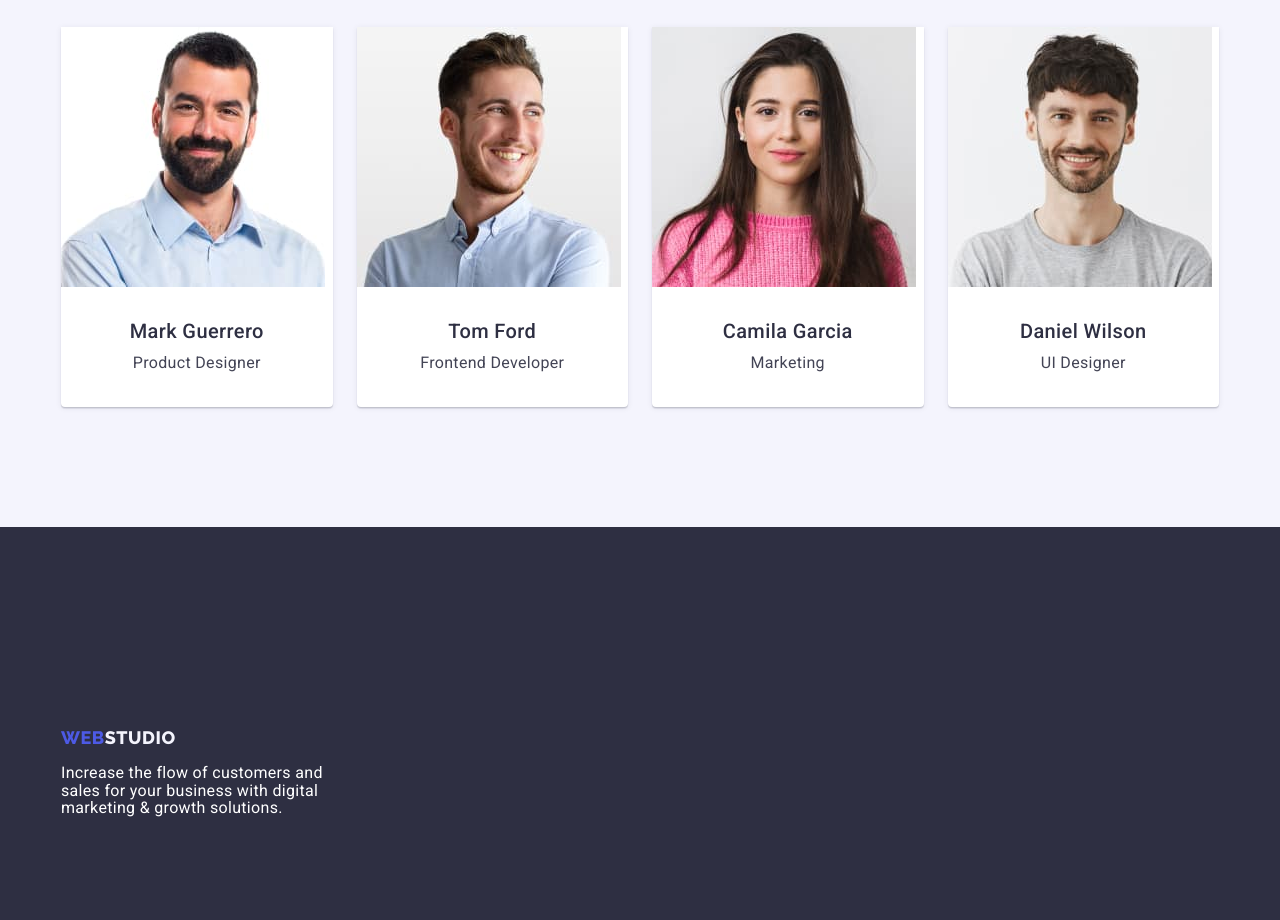
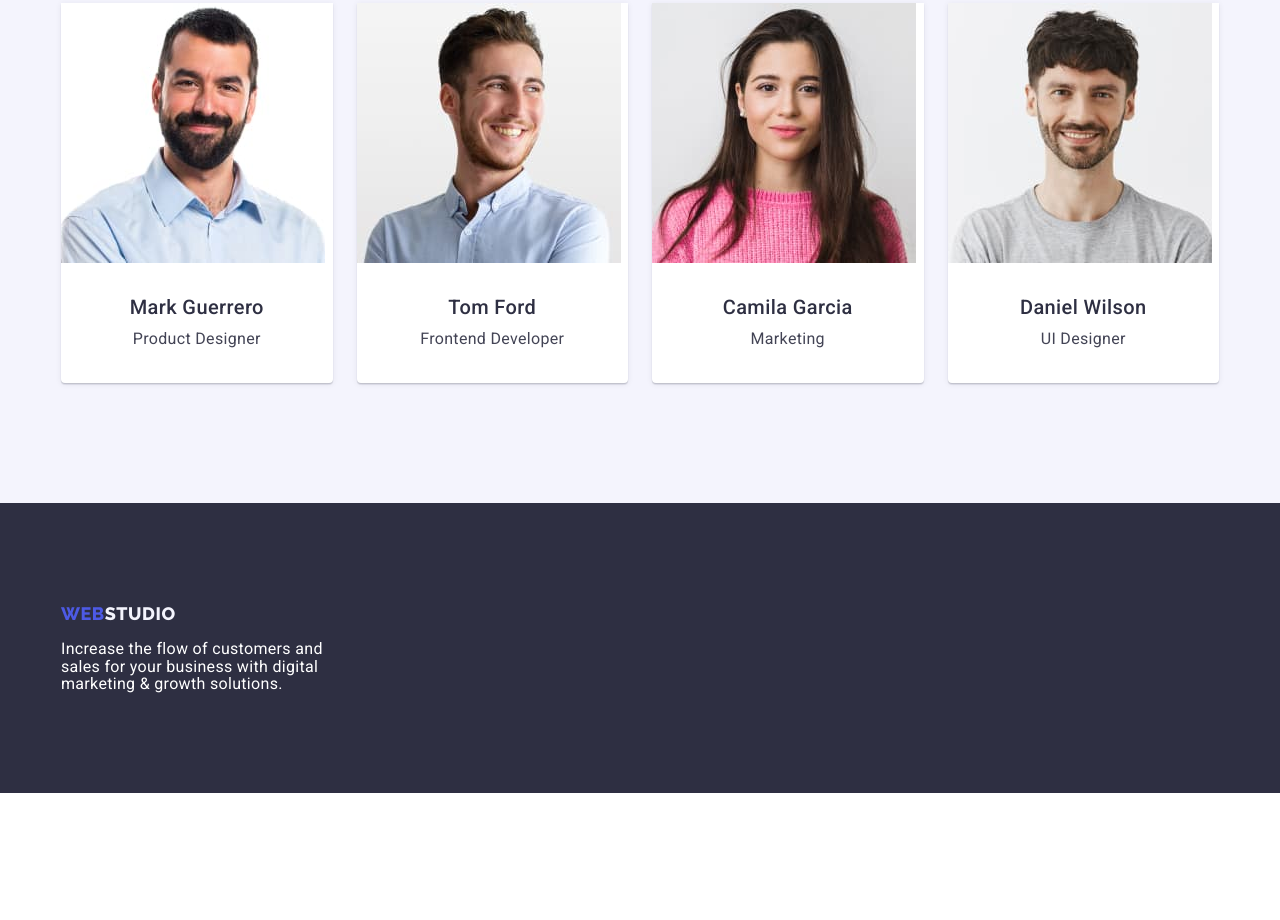
Before and after one commit to imiryna/goit-markup-hw-03, a plain HTML site: page index.html in a window 1280 px wide. Shown: the part 1778-2698 px from the top of the page. After the commit the page ends 2571 px from the top, so only its background shows below. Drawn offline with nearby package versions, Linux system fonts and the light colour scheme.

Commit message:
Fixing code

```diff
--- a/css/style.css
+++ b/css/style.css
@@ -235,9 +235,9 @@ body {
   padding-bottom: 120px;
 }
 
-.list-container {
+/*.list-container {
   width: 1128px;
-}
+}*/
 
 .list-content {
   display: flex;
@@ -369,7 +369,6 @@ body {
   color: var(--color-iris);
   display: inline-block;
   margin-bottom: 16px;
-  padding-top: 100px;
 }
 
 .desc-dark {
@@ -381,7 +380,6 @@ body {
   letter-spacing: 0.02em;
   width: 264px;
   margin-right: 1020px;
-  padding-bottom: 100px;
 }
 
 /* PORTFOLIO BUTTON */
```
